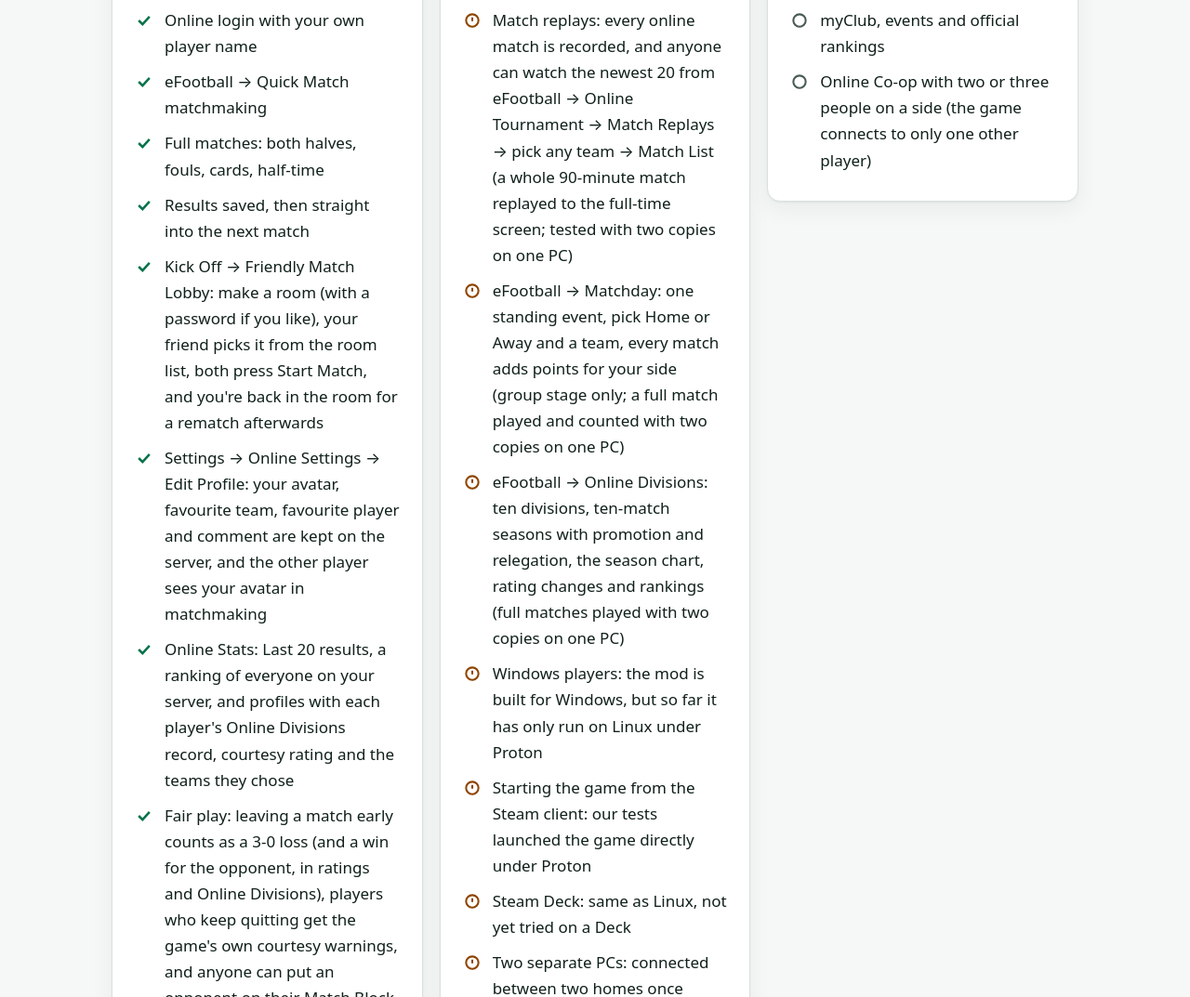
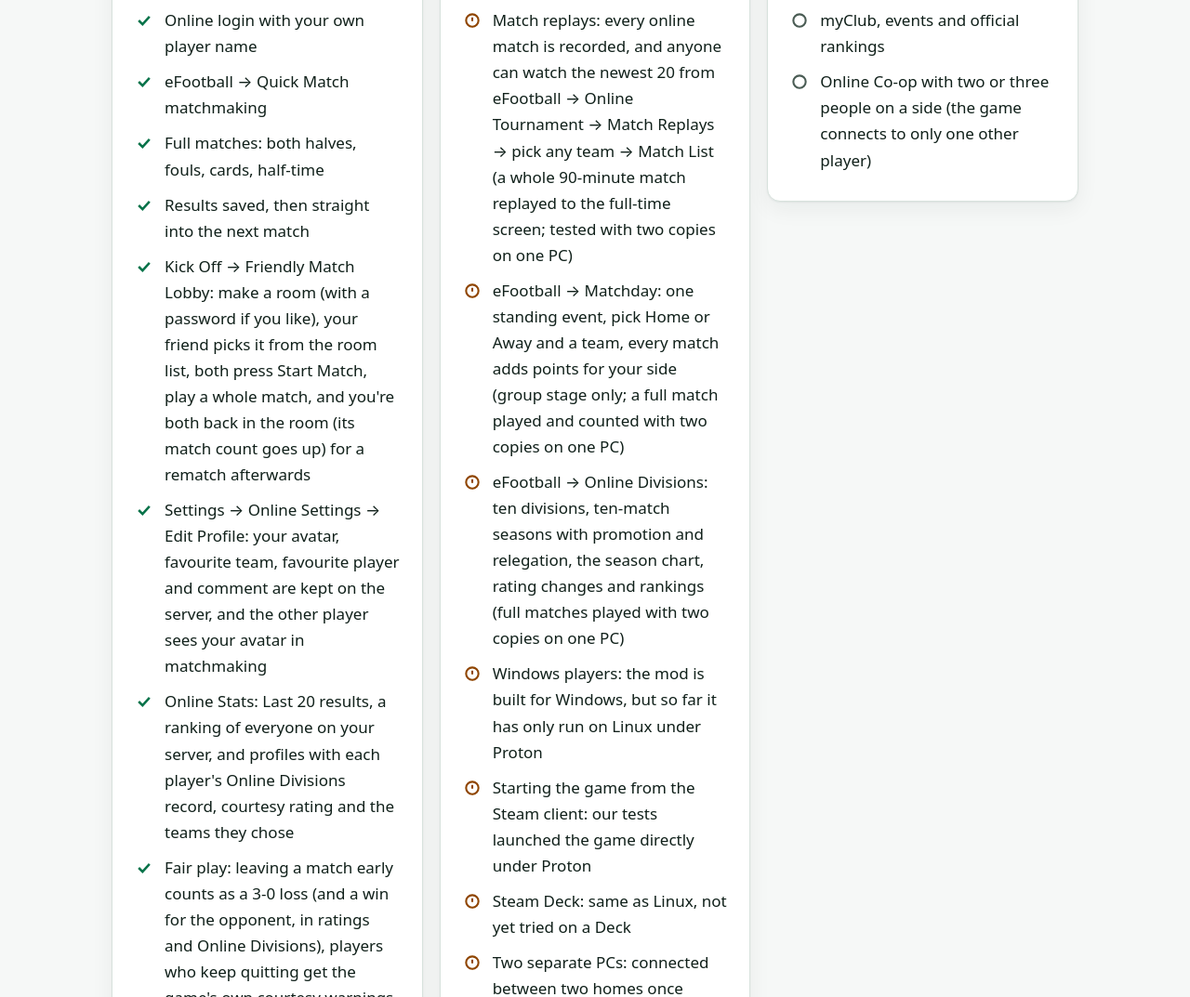
Before and after one commit to AzrakHQ/pes2021-online-server, a plain HTML site: page docs/index.html in a window 1280 px wide. Shown: the part 1133-2206 px from the top of the page at 93% size. Drawn offline with Linux system fonts and the light colour scheme.

Commit message:
KB/site: Friendly Match Lobby whole match ends cleanly and counts the match, live
Co-Authored-By: Claude Opus 5.5 <noreply@anthropic.com>

```diff
--- a/docs/index.html
+++ b/docs/index.html
@@ -372,7 +372,7 @@ footer a { color: var(--muted); display: inline-block; padding: 3px 0; }
           <li><svg viewBox="0 0 24 24" fill="none" stroke="currentColor" stroke-width="3" aria-hidden="true"><path d="M5 12l5 5 9-10"/></svg><span>eFootball → Quick Match matchmaking</span></li>
           <li><svg viewBox="0 0 24 24" fill="none" stroke="currentColor" stroke-width="3" aria-hidden="true"><path d="M5 12l5 5 9-10"/></svg><span>Full matches: both halves, fouls, cards, half-time</span></li>
           <li><svg viewBox="0 0 24 24" fill="none" stroke="currentColor" stroke-width="3" aria-hidden="true"><path d="M5 12l5 5 9-10"/></svg><span>Results saved, then straight into the next match</span></li>
-          <li><svg viewBox="0 0 24 24" fill="none" stroke="currentColor" stroke-width="3" aria-hidden="true"><path d="M5 12l5 5 9-10"/></svg><span>Kick Off → Friendly Match Lobby: make a room (with a password if you like), your friend picks it from the room list, both press Start Match, and you're back in the room for a rematch afterwards</span></li>
+          <li><svg viewBox="0 0 24 24" fill="none" stroke="currentColor" stroke-width="3" aria-hidden="true"><path d="M5 12l5 5 9-10"/></svg><span>Kick Off → Friendly Match Lobby: make a room (with a password if you like), your friend picks it from the room list, both press Start Match, play a whole match, and you're both back in the room (its match count goes up) for a rematch afterwards</span></li>
           <li><svg viewBox="0 0 24 24" fill="none" stroke="currentColor" stroke-width="3" aria-hidden="true"><path d="M5 12l5 5 9-10"/></svg><span>Settings → Online Settings → Edit Profile: your avatar, favourite team, favourite player and comment are kept on the server, and the other player sees your avatar in matchmaking</span></li>
           <li><svg viewBox="0 0 24 24" fill="none" stroke="currentColor" stroke-width="3" aria-hidden="true"><path d="M5 12l5 5 9-10"/></svg><span>Online Stats: Last 20 results, a ranking of everyone on your server, and profiles with each player's Online Divisions record, courtesy rating and the teams they chose</span></li>
           <li><svg viewBox="0 0 24 24" fill="none" stroke="currentColor" stroke-width="3" aria-hidden="true"><path d="M5 12l5 5 9-10"/></svg><span>Fair play: leaving a match early counts as a 3-0 loss (and a win for the opponent, in ratings and Online Divisions), players who keep quitting get the game's own courtesy warnings, and anyone can put an opponent on their Match Block List so the two are never matched again</span></li>
```
Also changed, not shown: 1 other file.
